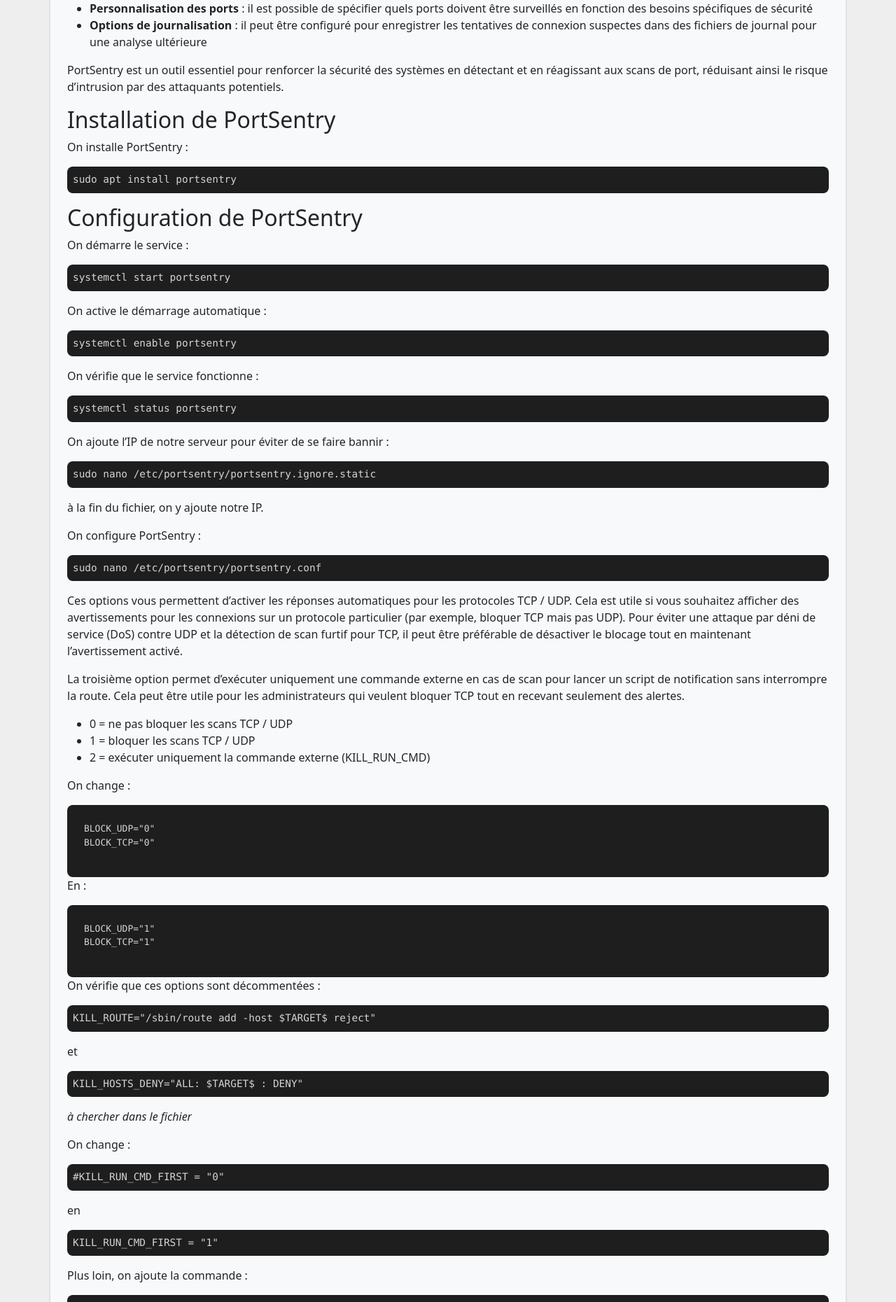
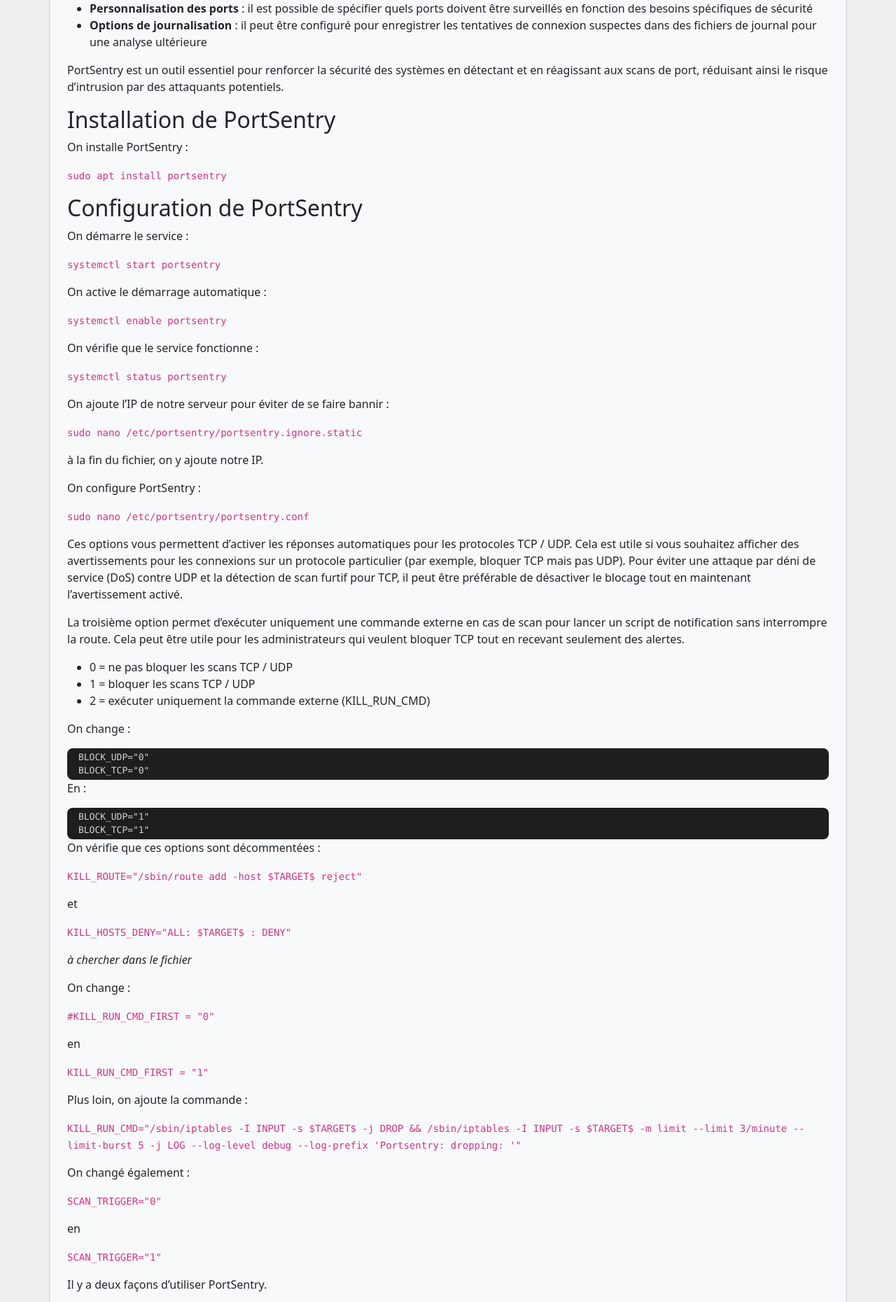
Before and after one commit to Machou/machou.github.io, a Jekyll site: the page built from pages/portsentry.md, in a window 1280 px wide. Shown: the part 1167-3027 px from the top of the page at 70% size. Built offline with Jekyll 4.4.1, drawn with Linux system fonts in a browser that asks for light colours; comment, search, counter and statistics services are not loaded.

Commit message:
corrections

```diff
--- a/assets/css/rouge.css
+++ b/assets/css/rouge.css
@@ -1,14 +1,16 @@
-.highlight,
-pre.highlight,
-code {
+.highlight {
 	background-color: #1e1e1e;
 	color: #d4d4d4;
-	padding: .5rem;
+	padding: .1rem .5rem;
 	overflow-x: auto;
 	border-radius: .5rem;
 	font-family: 'Source Code Pro', Consolas, 'Andale Mono', 'Ubuntu Mono', monospace;
 	font-size: 0.9em;
 	display: block;
+}
+
+pre.highlight {
+	margin-bottom: 0;
 }
 
 /* Syntaxe Rouge – classes générées automatiquement */
```
